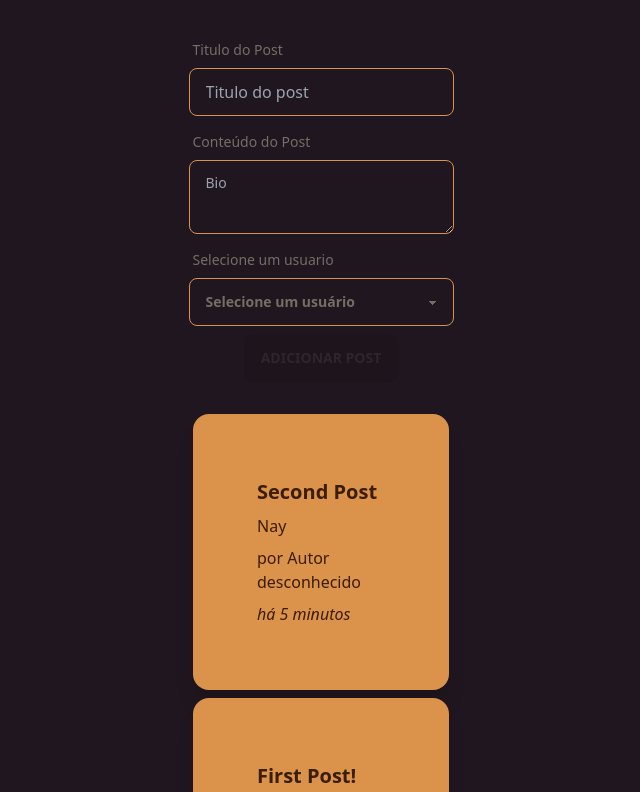
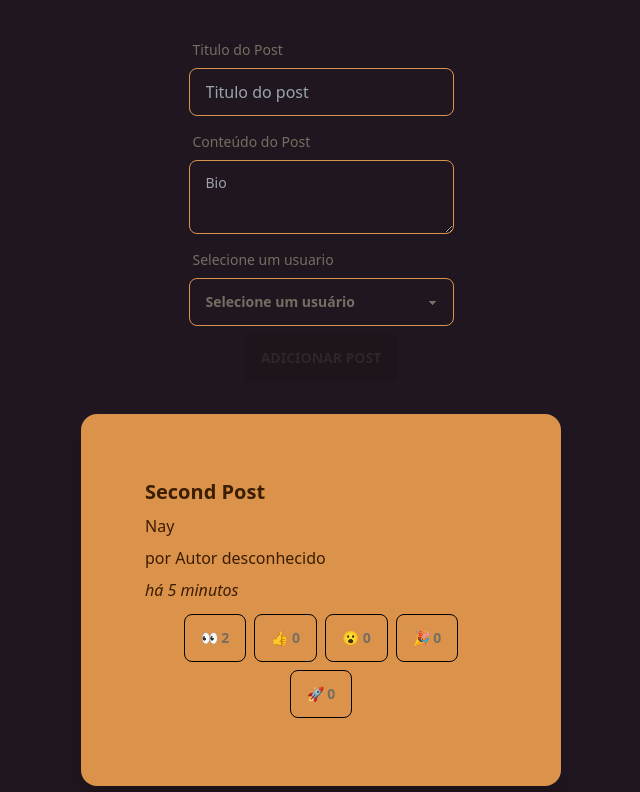
Before and after one commit to Lutefd/rtk-practice, a React (Vite) app: page / in a window 1280 px wide. Shown: the top 792 px of the page, without its empty margins (319-959 px from the left). Built offline with nearby package versions, Linux system fonts and the light colour scheme.

Commit message:
LUT-12 - Render reactions component

```diff
--- a/src/components/PostsList.tsx
+++ b/src/components/PostsList.tsx
@@ -2,6 +2,7 @@ import { useSelector } from 'react-redux';
 import { selectAllPosts } from '../store/services/posts/postsSlice';
 import PostAuthor from './postAuthor';
 import TimeAgo from './createdTime';
+import ReactionButtons from './reactionButtons';
 const PostsList = () => {
   const posts = useSelector(selectAllPosts);
 
@@ -13,7 +14,7 @@ const PostsList = () => {
       <div className="grid gap-2">
         {orderedPosts.map((post) => (
           <div
-            className="card w-64 bg-primary text-primary-content shadow-xl"
+            className="card w-64 bg-primary text-primary-content shadow-xl md:min-w-[30rem]"
             key={post.id}
           >
             <div className="card-body">
@@ -21,6 +22,7 @@ const PostsList = () => {
               <p className="text-start">{post.content}</p>
               <PostAuthor userId={post.userId} />
               <TimeAgo timestamp={post.date} />
+              <ReactionButtons post={post} />
             </div>
           </div>
         ))}
```
